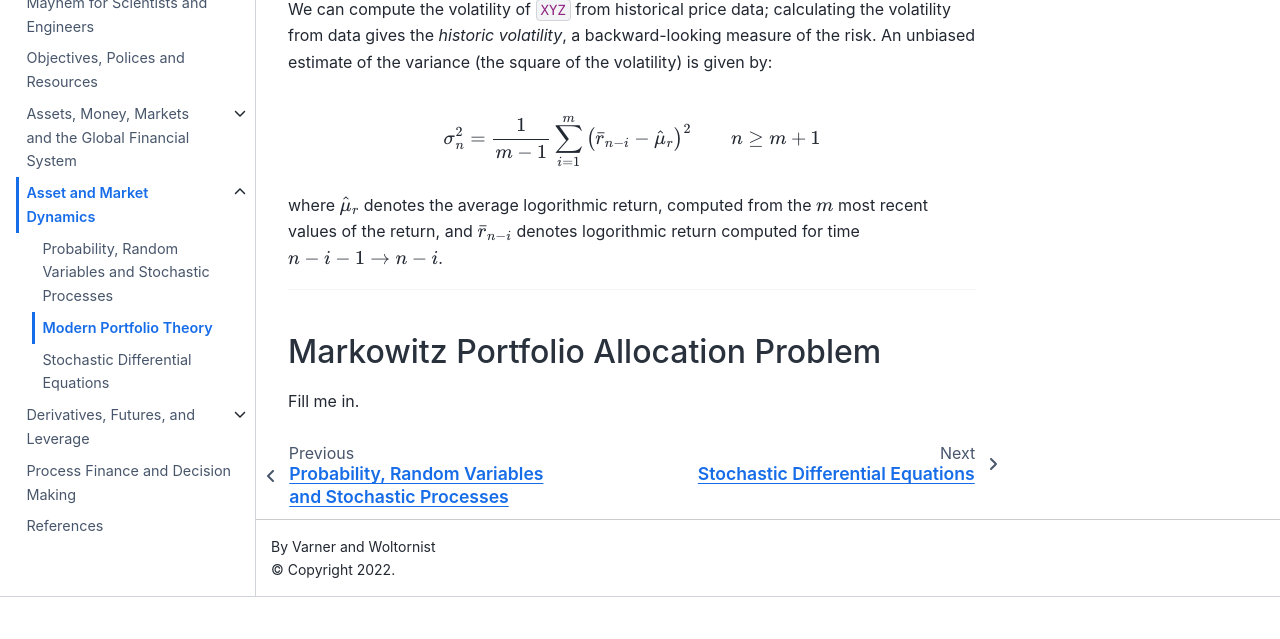
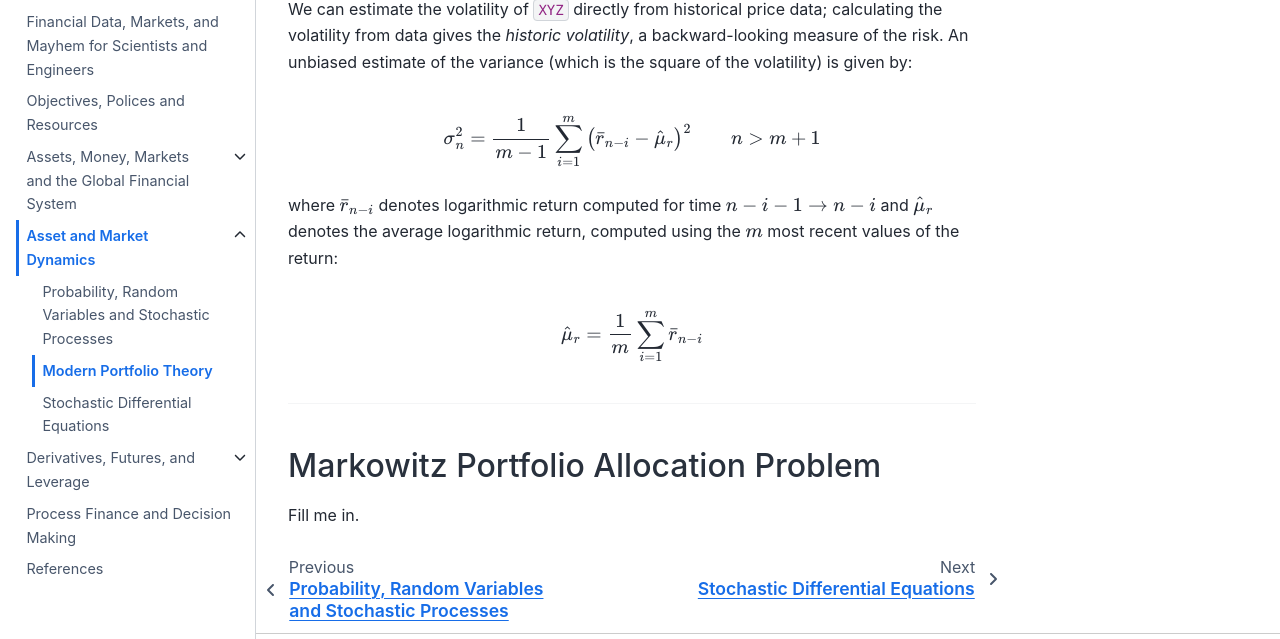
Before and after one commit to varnerlab/CHEME-5660-Markets-Mayhem-Book, a Jupyter Book: the page built from chapter-2-dir/markowitz.md, in a window 1280 px wide and 900 px high, scrolled down 4086 px, cut to the strip 261-900 px from the top of the window. Built offline with Jupyter Book 1.0.4 settings and Sphinx 7.4.7 and the Sphinx Book theme 1.1.4, drawn with Linux system fonts in a browser that asks for light colours; pages that are not in the unit, such as notebooks, are missing from menus; cross-references to code outside the pages are shown as plain code; before the commit the page ends 4944 px from its top, so only the background shows below that.

Commit message:
Update markowitz.md
working on var

`````diff
--- a/chapter-2-dir/markowitz.md
+++ b/chapter-2-dir/markowitz.md
@@ -288,16 +288,20 @@ the standard devivation $\sigma_{i}$ of the logarithmic returns calculated betwe
 $j\rightarrow{j+1}$.
 
 ````
-We can compute the volatility of `XYZ` from historical price data; calculating the volatility from data
+We can estimate the volatility of `XYZ` directly from historical price data; calculating the volatility from data
 gives the _historic volatility_, a backward-looking measure of the risk. An unbiased
-estimate of the variance (the square of the volatility) is given by:
+estimate of the variance (which is the square of the volatility) is given by:
 
 ```{math}
-\sigma_{n}^2 = \frac{1}{m-1}\sum_{i=1}^{m}\left(\bar{r}_{n-i}-\hat{\mu}_{r}\right)^2\qquad{n\geq{m+1}}
+\sigma_{n}^2 = \frac{1}{m-1}\sum_{i=1}^{m}\left(\bar{r}_{n-i}-\hat{\mu}_{r}\right)^2\qquad{n>{m+1}}
 ```
-where $\hat{\mu}_{r}$ denotes the average logorithmic return, computed from the $m$ most recent values of
-the return, and $\bar{r}_{n-i}$ denotes logorithmic return computed for time $n-i-1\rightarrow{n-i}$.
+where $\bar{r}_{n-i}$ denotes logarithmic return computed for time $n-i-1\rightarrow{n-i}$ and
+$\hat{\mu}_{r}$ denotes the average logarithmic return, computed using the $m$ most recent values of
+the return:
 
+```{math}
+\hat{\mu}_{r} = \frac{1}{m}\sum_{i=1}^{m}\bar{r}_{n-i}
+```
 
 ---
 
`````
